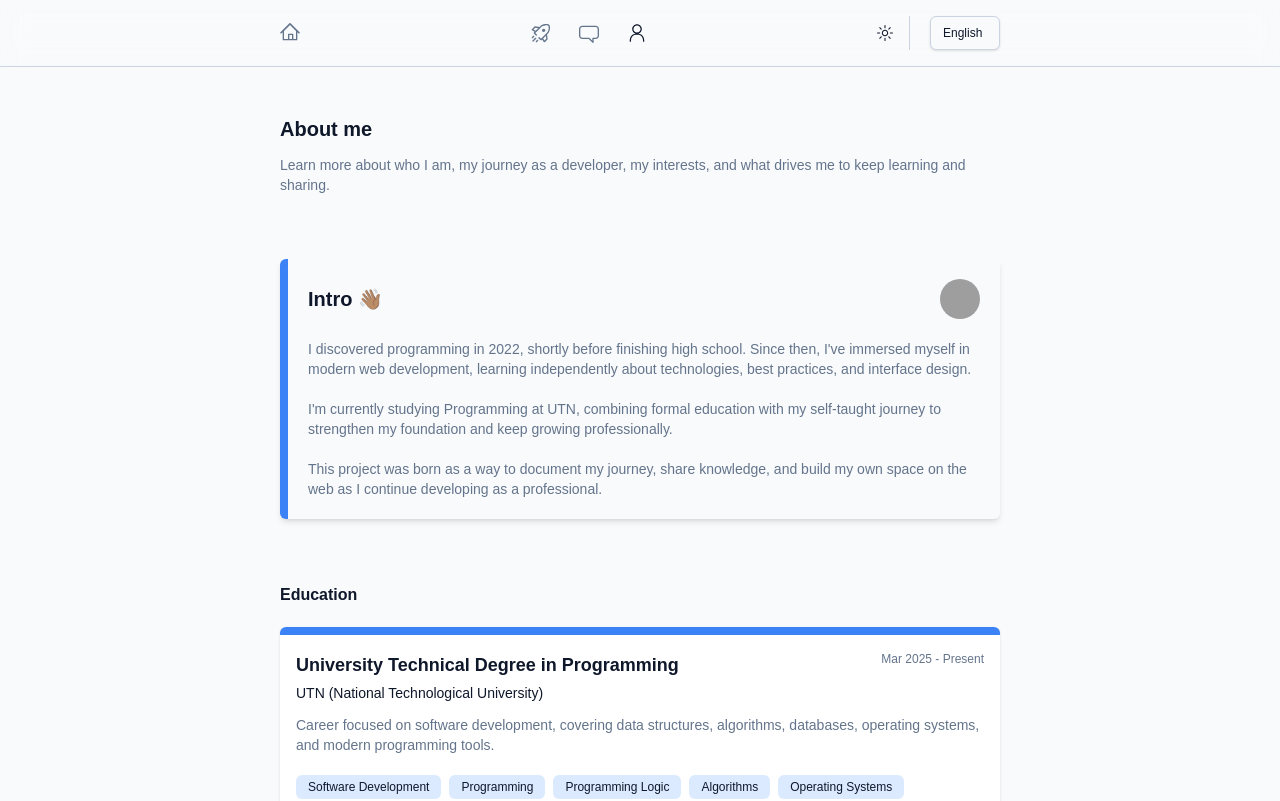
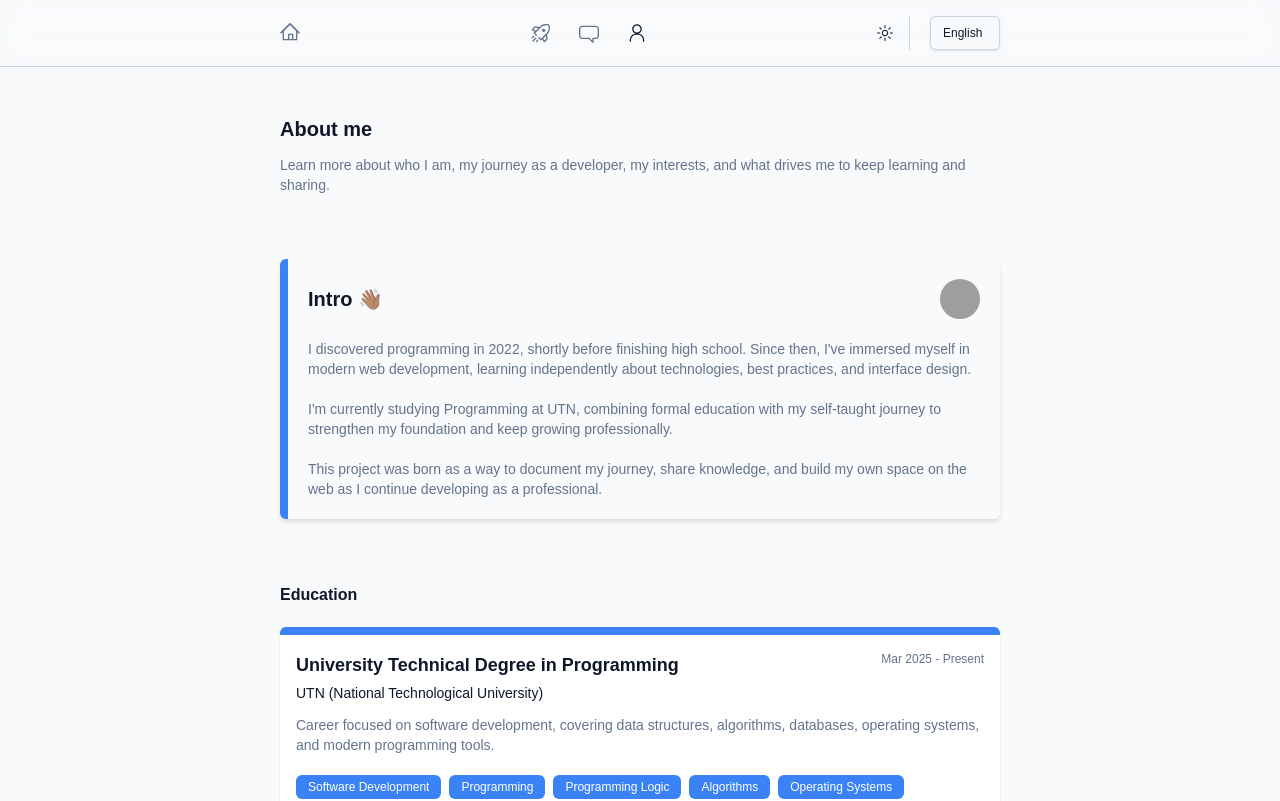
Before and after one commit to figueroaignacio/portfolio, a React (Vite) app: page /about in a window 1280 px wide. Shown: the top 801 px of the page. Built offline with nearby package versions, Linux system fonts and the light colour scheme; grey boxes are pictures that could not be loaded; a web font is replaced by a local one.

Commit message:
feat: add badge variants

```diff
--- a/src/components/badge.tsx
+++ b/src/components/badge.tsx
@@ -1,7 +1,8 @@
 interface BadgeProps {
   children: React.ReactNode;
+  variant?: 'badge' | 'badge-primary' | 'badge-secondary';
 }
 
-export function Badge({ children }: BadgeProps) {
-  return <span className="badge">{children}</span>;
+export function Badge({ children, variant }: BadgeProps) {
+  return <span className={variant}>{children}</span>;
 }
--- a/src/components/education-card.tsx
+++ b/src/components/education-card.tsx
@@ -18,8 +18,10 @@ export function EducationCard({ date, description, place, tags, title }: Educati
         <p className="text-muted-foreground text-sm">{description}</p>
       </header>
       <div className="flex flex-wrap gap-2">
-        {tags.map((item) => (
-          <Badge>{item}</Badge>
+        {tags.map((item, index) => (
+          <Badge variant="badge-primary" key={index}>
+            {item}
+          </Badge>
         ))}
       </div>
     </div>
--- a/src/components/post-card.tsx
+++ b/src/components/post-card.tsx
@@ -24,7 +24,7 @@ export function PostCard({ title, description, date, tags, slug }: PostCardProps
       <ul className="flex flex-wrap gap-1">
         {tags?.map((tag, index) => (
           <li key={index}>
-            <Badge>{tag}</Badge>
+            <Badge variant="badge-secondary">{tag}</Badge>
           </li>
         ))}
       </ul>
--- a/src/components/project-card.tsx
+++ b/src/components/project-card.tsx
@@ -53,7 +53,9 @@ export function ProjectCard({
       </header>
       <div className="flex flex-wrap gap-1">
         {technologies.map((tech) => (
-          <Badge key={tech}>{tech}</Badge>
+          <Badge key={tech} variant="badge-primary">
+            {tech}
+          </Badge>
         ))}
       </div>
       <footer className="flex justify-end space-x-3">
--- a/src/styles/index.css
+++ b/src/styles/index.css
@@ -111,6 +111,14 @@
   }
 
   .badge {
+    @apply border-border rounded-md border px-3 py-1 text-xs;
+  }
+
+  .badge-primary {
+    @apply bg-primary rounded-md px-3 py-1 text-xs text-white;
+  }
+
+  .badge-secondary {
     @apply bg-secondary rounded-md px-3 py-1 text-xs;
   }
 
```
